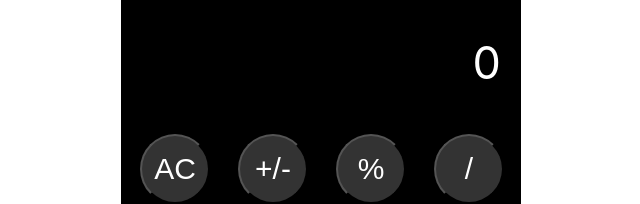
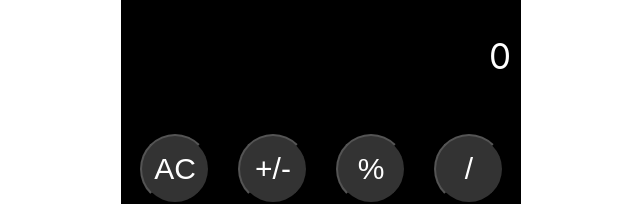
Before and after one commit to NikolasPlatonov/calculator, a React (Create React App) app: page / in a window 1280 px wide. Shown: the top 204 px of the page, without its empty margins (319-959 px from the left). Built offline with nearby package versions, Linux system fonts and the light colour scheme.

Commit message:
Operation for second click to equalBtn added

```diff
--- a/src/App.css
+++ b/src/App.css
@@ -15,7 +15,7 @@
 .input_container {
   display: grid;
   grid-template-rows: 30px 60px 30px;
-  margin-right: 20px;
+  margin-right: 10px;
   margin-top: 5px;
 }
 .display {
@@ -29,7 +29,7 @@
   display: grid;
   justify-content: flex-end;
   max-width: 400px;
-  font-size: 45px;
+  font-size: 35px;
   color: white;
 }
 
--- a/src/App.js
+++ b/src/App.js
@@ -5,17 +5,11 @@ import Button from './components/Button';
 
 function App() {
   const [input, setInput] = useState(0);
-  console.log('input', input);
   const [firstNumber, setFirstNumber] = useState();
-  console.log('firstNumber', firstNumber);
   const [secondNumber, setSecondNumber] = useState();
-  console.log('secondNumber', secondNumber);
   const [stringOperatorValue, setStringOperatorValue] = useState();
-  console.log('stringOperatorValue', stringOperatorValue);
   const [symbolOperator, setSymbolOperator] = useState();
-  console.log('symbolOperator', symbolOperator);
   const [equalOperator, setEqualOperator] = useState();
-  console.log('equalOperator', equalOperator);
   const [memory, setMemory] = useState();
   const [display, setDisplay] = useState();
 
```
Also changed, not shown: src/components/Button.js (+0 -10 lines), 1 other file (tests, documents, lock files or other folders).
